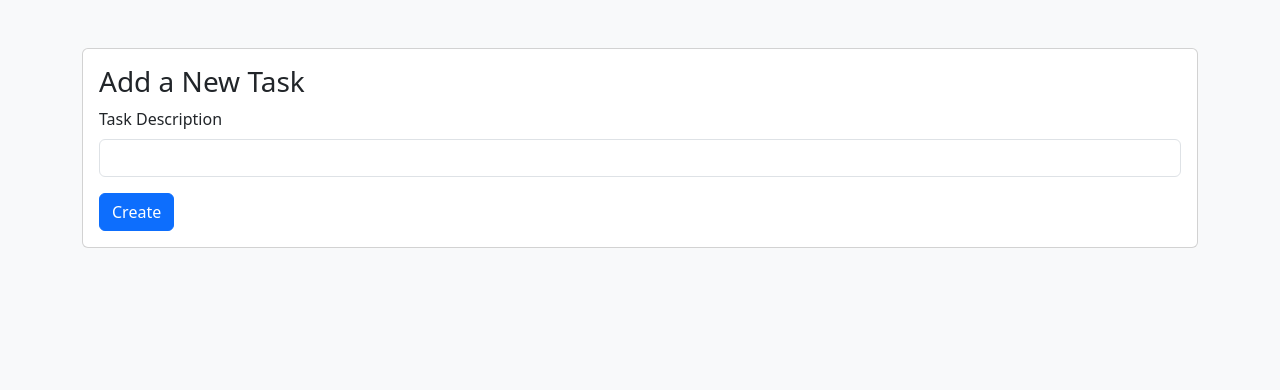
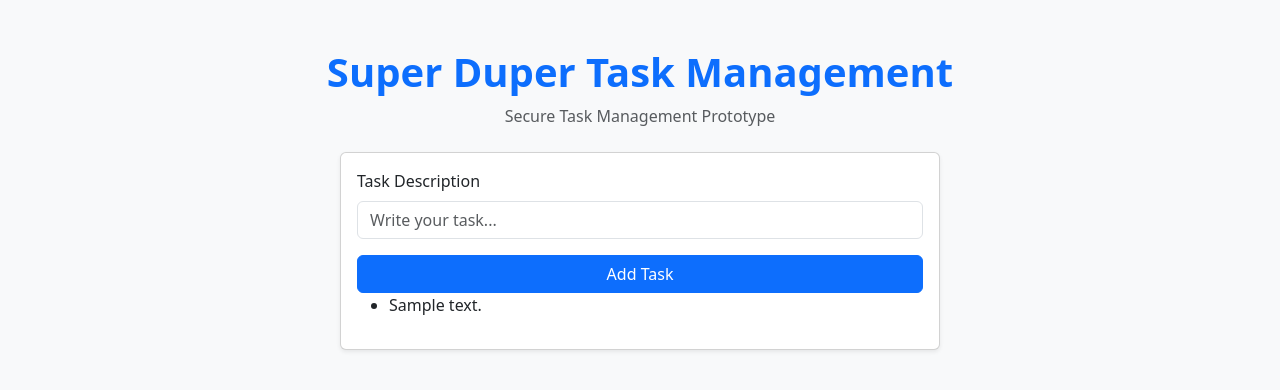
Before and after one commit to Mijelam/secureTasks, a Django app: page /create/ in a window 1280 px wide. Shown: the top 390 px of the page. Run offline with Django 5.2, Linux system fonts and the light colour scheme; tables that the repository leaves empty hold one stand-in row (values such as "Sample post").

Commit message:
The create_task template now shows the tasks  in real time

```diff
--- a/tareas/templates/tasks/create_task.html
+++ b/tareas/templates/tasks/create_task.html
@@ -1,18 +1,39 @@
 {% extends "tasks/base.html" %}
 
-{% block title %}Add Task{% endblock %}
+{% block title %}Create Task – SecureTasks{% endblock %}
 
 {% block content %}
-<div class="card">
+<div class="text-center mb-4">
+    <h1 class="text-primary fw-bold">Super Duper Task  Management</h1>
+    <p class="text-muted">Secure Task Management Prototype</p>
+</div>
+
+<div class="card shadow-sm mx-auto" style="max-width: 600px;">
     <div class="card-body">
-    <h3 class="card-title">Add a New Task</h3>
-    <form method="POST">
+        <form action="{% url 'create_task' %}" method="POST">
+            <!-- CSRF intentionally omitted to simulate vulnerability -->
             <div class="mb-3">
                 <label for="descripcion" class="form-label">Task Description</label>
-    <input type="text" class="form-control" id="descripcion" name="descripcion" required>
+                <input
+                    type="text"
+                    id="descriction"
+                    name="descripcion"
+                    class="form-control"
+                    placeholder="Write your task..."
+                    required
+                >
             </div>
-  <button type="submit" class="btn btn-primary">Create</button>
+            <div class="d-grid">
+                <button type="submit" class="btn btn-primary">Add Task</button>
+            </div>
         </form>
+        <ul>
+            {% for tarea in tareas %}
+          <li>{{ tarea.descripcion }}</li>
+                {% empty %}
+          <li>No hay tareas aún</li>
+              {% endfor %}
+          </ul>
     </div>
 </div>
 {% endblock %}
--- a/tareas/views.py
+++ b/tareas/views.py
@@ -9,4 +9,5 @@ def create_task(request):
         if descripcion:
             Tarea.objects.create(descripcion=descripcion)
             return redirect('/create/')
-    return render(request, 'tasks/create_task.html')
+    tareas = Tarea.objects.all().order_by("creada_en")
+    return render(request, 'tasks/create_task.html',{"tareas": tareas})
```
Lines whose indentation alone changed are shown as unchanged.
